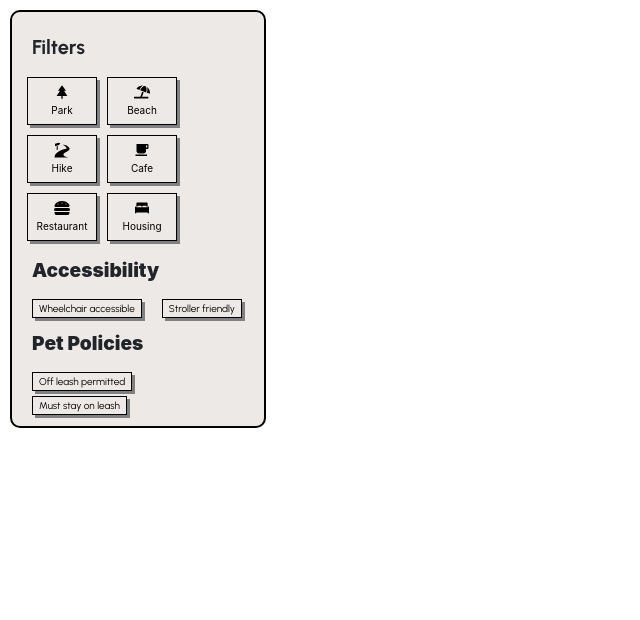
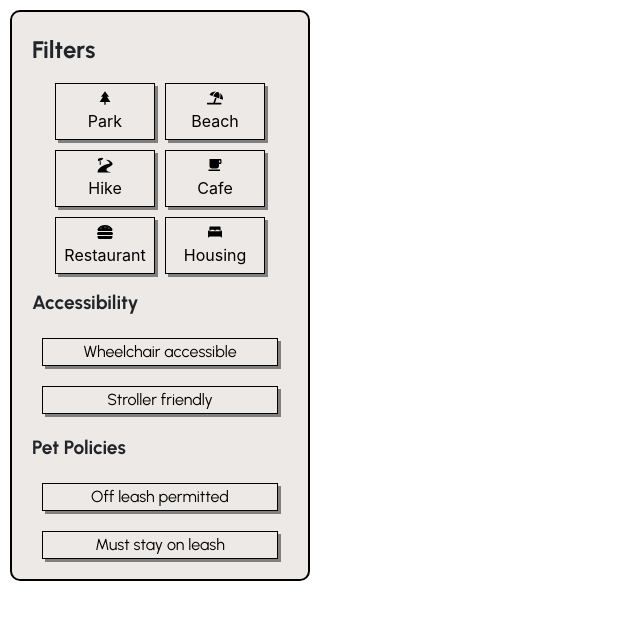
Before and after one commit to KelsieSmitty/cerberus-industries-ruff-routes, a React (Create React App) app in the folder ruff-routes/: page /test in a window 1280 px wide. Shown: the top 620 px of the page, without its empty margins (0-640 px from the left). Built offline with nearby package versions, Linux system fonts and the light colour scheme; the HTML template or start-up script is replaced by a standard one.

Commit message:
filter components added

```diff
--- a/ruff-routes/src/App.js
+++ b/ruff-routes/src/App.js
@@ -1,5 +1,4 @@
 import Explore from './pages/explore';
-import Home from './pages/home';
 import Test from './pages/test'
 import { BrowserRouter as Router, Routes, Route } from "react-router-dom";
 
@@ -8,7 +7,6 @@ function App() {
   return (
       <Router>
         <Routes>
-          <Route path="/" element={<Home />} />
           <Route path="/explore" element={<Explore />}/>
           <Route path="/test" element={<Test />}/>
         </Routes>
--- a/ruff-routes/src/components/filter.js
+++ b/ruff-routes/src/components/filter.js
@@ -1,13 +1,16 @@
 import React, { useState, useEffect } from 'react';
-import { Checkbox } from '@mui/material';
 import { BiSolidTreeAlt} from 'react-icons/bi';
 import { IoMdCafe, IoIosBed} from 'react-icons/io'
 import { FaUmbrellaBeach,FaHamburger } from 'react-icons/fa';
 import { GiTrail } from 'react-icons/gi'
+import "../styling/filter.css";
+
 
 function Filter({ selectedFilters, onFilterChange  }) {
 
   const [selectedButtons, setSelectedButtons] = useState([]);
+  const [selectedCheckboxes, setSelectedCheckboxes] = useState([]);
+
 
   const handleButtonClick = (buttonName) => {
     if (selectedButtons.includes(buttonName)) {
@@ -17,9 +20,18 @@ function Filter({ selectedFilters, onFilterChange  }) {
     }
   };
 
+  const handleCheckboxClick = (checkboxName) => {
+    if (selectedCheckboxes.includes(checkboxName)) {
+      setSelectedCheckboxes(selectedCheckboxes.filter(checkbox => checkbox !== checkboxName));
+    } else {
+      setSelectedCheckboxes([...selectedCheckboxes, checkboxName]);
+    }
+  };
+
   useEffect(() => {
     console.log('Selected buttons:', selectedButtons);
-  }, [selectedButtons]);
+    console.log('Selected checkboxes:', selectedCheckboxes);
+  }, [selectedButtons, selectedCheckboxes]);
 
 
   const createButton = (buttonName, icon, label) => {
@@ -32,29 +44,43 @@ function Filter({ selectedFilters, onFilterChange  }) {
         onClick={() => handleButtonClick(buttonName)}
         className={`filter-button ${buttonClass}`}
       >
-        <span>{icon}</span>
+        <span className='icon'>{icon}</span>
         <p className="label">{label}</p>
       </button>
     );
   };
 
+  const createCheckboxButton = (checkboxName, label) => {
+    const isChecked = selectedCheckboxes.includes(checkboxName);
+    const checkboxClass = isChecked ? 'selected' : '';
+
+    return (
+      <button
+        key={checkboxName}
+        onClick={() => handleCheckboxClick(checkboxName)}
+        className={`filter-button2 ${checkboxClass}`}
+      >
+        {label}
+      </button>
+    );
+  };
+
+
     return (
         <div className="filter-container"
         style={{
-            display: 'flex',
-            flexDirection: 'column',
-            alignItems: 'flex-start',
             border: '2px solid black',
             padding: '10px',
-            minWidth:'200px',
-            width: '20%',
+            maxWidth: '300px',
+            width: '30%',
             margin: '10px',
             borderRadius: '10px',
             backgroundColor: '#ede9e6',
             fontFamily: 'Urbanist'
           }}>
+
           <label className="filter-label">Filters</label>
-          <div className='inline-block m-auto'>
+          <div className='categories-btns'>
             {createButton('park', <BiSolidTreeAlt />, 'Park')}
             {createButton('beach',  <FaUmbrellaBeach/>, 'Beach')}
             {createButton('hike',  <GiTrail/>, 'Hike')}
@@ -62,16 +88,16 @@ function Filter({ selectedFilters, onFilterChange  }) {
             {createButton('restaurant', <FaHamburger/>, 'Restaurant')}
             {createButton('housing', <IoIosBed />, 'Housing')}
           </div>
-          <div>
-            <p className='filter-sublabel'>Accessibility</p>
-            <button className='filter-button2'>Wheelchair accessible</button>
-            <button className='filter-button2'>Stroller friendly</button>
-          </div>
-          <div>
-            <p className='filter-sublabel'>Pet Policies</p>
-            <button className='filter-button2'>Off leash permitted</button>
-            <button className='filter-button2'>Must stay on leash</button>
-          </div>
+          <div className='d-flex flex-column'>
+        <p className='filter-sublabel'>Accessibility</p>
+        {createCheckboxButton('wheelchair', 'Wheelchair accessible')}
+        {createCheckboxButton('stroller', 'Stroller friendly')}
+      </div>
+      <div className='d-flex flex-column'>
+        <p className='filter-sublabel'>Pet Policies</p>
+        {createCheckboxButton('off-leash', 'Off leash permitted')}
+        {createCheckboxButton('leash', 'Must stay on leash')}
+      </div>
         </div>
       );
 }
--- a/ruff-routes/src/index.css
+++ b/ruff-routes/src/index.css
@@ -9,80 +9,3 @@ body, h1, h2, h3, p, ul, li {
   -webkit-font-smoothing: antialiased;
   -moz-osx-font-smoothing: grayscale;
 }
-
-/* .filter-container{
-  display: 'flex';
-  flex-direction: 'column';
-  align-items: 'flex-start';
-  border: '2px solid black';
-  padding: '10px';
-  width: '200px';
-  position: 'absolute';
-  left: '20px';
-  top: '20px';
-  background-color: '#fff';
-} */
-
-.filter-label{
-  font-size:20px;
-  font-weight:900;
-  margin:10px;
-}
-
-
-.filter-button{
-  border:solid 1px black;
-  width:70px;
-  margin:5px;
-  background-color: #ede9e6;
-  box-shadow: 3px 3px gray;
-}
-
-
-.filter-button:focus {
-  text-decoration: none;
-}
-
-.filter-button:hover {
-  text-decoration: none;
-}
-
-.filter-button:active {
-  box-shadow: rgba(0, 0, 0, .125) 0 3px 5px inset;
-  outline: 0;
-}
-
-
-.filter-button:not([disabled]):active {
-  box-shadow: #fff 2px 2px 0 0, #000 2px 2px 0 1px;
-  transform: translate(2px, 2px);
-}
-
-.filter-button p{
-  font-size: 10px;
-  margin-bottom:5px;
-  background-color: transparent;
-}
-
-.filter-button span{
-  background-color: transparent;
-}
-
-.filter-button:hover,.filter-button2:hover, button.selected {
-  background-color: #fff0c3;
-  font-weight:700;
-}
-
-.filter-sublabel{
-  font-size: 1.2rem;
-  font-weight: 900;
-  margin:10px;
-}
-
-.filter-button2{
-  border:1px solid black;
-  background-color: transparent;
-  font-size:10px;
-  margin:0 10px;
-  box-shadow: 3px 3px gray;
-}
--- a/ruff-routes/src/pages/explore.jsx
+++ b/ruff-routes/src/pages/explore.jsx
@@ -1,4 +1,4 @@
-import React, { useState } from 'react';
+import React, { useState } from "react";
 import Navbar from "../components/navbar";
 import Cards from "../components/cards";
 
@@ -13,7 +13,6 @@ function Explore() {
     >
       <Navbar />
       <Cards />
-
     </div>
   );
 }
--- a/ruff-routes/src/pages/home.jsx
+++ /dev/null
@@ -1,28 +0,0 @@
-import React from 'react'
-import "../styling/home.css";
-import pawImg from '../images/paw.png'
-
-function Home() {
-  return (
-    <div className='homeimage'>
-        <div className='header'>
-            <h1 className='header-font'>Ruff Routes</h1>
-            <img src={pawImg} className='pawImg' />
-            <a href="#"><li className='header-font'>Explore</li></a>
-            <a href="#"><li className='header-font'>About us</li></a>
-            <a href="#"><li className='header-font'>Suggest a place</li></a>
-        </div>
-        <div className='container'>
-            <div className='content m-3'>
-                <div className='info'>
-                    <p className='p-3'>Lorem ipsum dolor sit amet consectetur adipisicing elit. Alias, illo iste quos harum consequuntur quaerat asperiores quo itaque voluptates necessitatibus maxime? Enim tenetur maiores quo. Sint quos consequuntur iusto deleniti?</p>
-                </div>
-                <a href="/explore"><button className="expore-btn">Explore near me!</button></a>
-            </div>
-            <div className='empty'></div>
-        </div>
-    </div>
-  )
-}
-
-export default Home
--- /dev/null
+++ b/ruff-routes/src/styling/filter.css
@@ -0,0 +1,57 @@
+
+.filter-label{
+    font-size:1.5rem;
+    font-weight:900;
+    margin:10px;
+}
+
+.categories-btns{
+    display:flex;
+    flex-wrap:wrap;
+    justify-content: center;
+    align-items: center;
+}
+
+.filter-button{
+    display: flex;
+    flex-direction: column;
+    justify-content: center;
+    align-items: center;
+    border:solid 1px black;
+    width:100px;
+    margin:5px;
+    background-color: #ede9e6;
+    box-shadow: 3px 3px gray;
+}
+
+
+
+.filter-button p{
+font-size: 1rem;
+margin-bottom:5px;
+background-color: transparent;
+}
+
+.filter-button span{
+background-color: transparent;
+}
+
+.filter-button:hover,.filter-button2:hover, button.selected {
+background-color: #fff0c3;
+font-weight:700;
+}
+
+.filter-sublabel{
+    font-family: 'Urbanist';
+    font-size: 1.2rem;
+    font-weight: 700;
+    margin:10px;
+}
+
+.filter-button2{
+border:1px solid black;
+background-color: transparent;
+font-size:1rem;
+margin:10px 20px;
+box-shadow: 3px 3px gray;
+}
--- a/ruff-routes/src/styling/home.css
+++ /dev/null
@@ -1,105 +0,0 @@
-.homeimage {
-    background: url('https://images.unsplash.com/photo-1518056914555-de1d7f0b3967?ixlib=rb-4.0.3&ixid=M3wxMjA3fDB8MHxwaG90by1wYWdlfHx8fGVufDB8fHx8fA%3D%3D&auto=format&fit=crop&w=2069&q=80') no-repeat center center fixed;
-    background-size: cover;
-    margin: 0;
-    padding: 0;
-  }
-
-  .header-font{
-    padding-top:30px;
-    padding-left:30px;
-    padding-right:10px;
-    color:#FFF0C7;
-    font-family: 'Lilita One', cursive;
-    display:inline-block;
-  }
-
-  .pawImg{
-    display:inline-block;
-    width:35px;
-  }
-
-  .container{
-    display:flex;
-    height:100vh;
-    justify-content: center;
-    align-items: center;
-  }
-
-  .content{
-    width:50%;
-    padding:1rem;
-  }
-
-  .info{
-    margin-bottom:2rem;
-    background-color: #FFF0C7;
-    border-radius:10px;
-    width: 400px;
-    height:200px;
-    border: 2px solid black;
-  }
-
-  .empty{
-    width:50%;
-  }
-
-  .expore-btn {
-    appearance: button;
-    background: #BAFEB4;
-    background-image: none;
-    border: 1px solid #000;
-    border-radius: 4px;
-    box-shadow: #fff 4px 4px 0 0,#000 4px 4px 0 1px;
-    box-sizing: border-box;
-    cursor: pointer;
-    display: inline-block;
-    font-family: ITCAvantGardeStd-Bk,Arial,sans-serif;
-    font-size: 16px;
-    font-weight: 900;
-    line-height: 20px;
-    margin: 0 5px 10px 0;
-    overflow: visible;
-    padding: 12px 40px;
-    text-align: center;
-    text-transform: none;
-    touch-action: manipulation;
-    user-select: none;
-    -webkit-user-select: none;
-    vertical-align: middle;
-    white-space: nowrap;
-  }
-
-  .expore-btn:focus {
-    text-decoration: none;
-  }
-
-  .expore-btn:hover {
-    text-decoration: none;
-  }
-
-  .expore-btn:active {
-    box-shadow: rgba(0, 0, 0, .125) 0 3px 5px inset;
-    outline: 0;
-  }
-
-  .expore-btn:not([disabled]):active {
-    box-shadow: #fff 2px 2px 0 0, #000 2px 2px 0 1px;
-    transform: translate(2px, 2px);
-  }
-
-
-  @media only screen and (max-width: 767px) {
-
-  .content{
-    width:100%;
-    padding:0;
-  }
-
-  .info{
-    width:300px;
-  }
-  .empty{
-    width:0;
-  }
-  }
```
